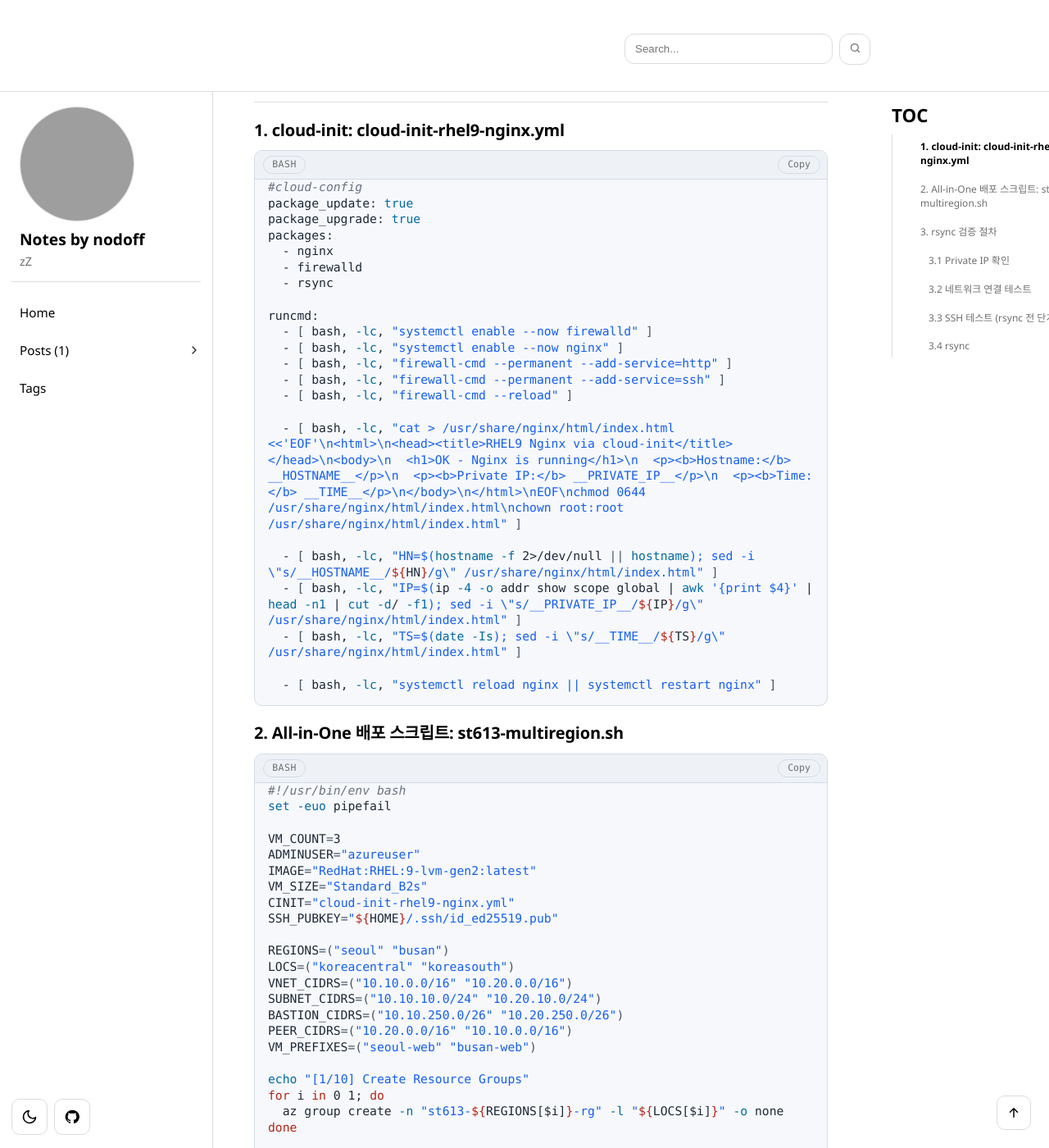
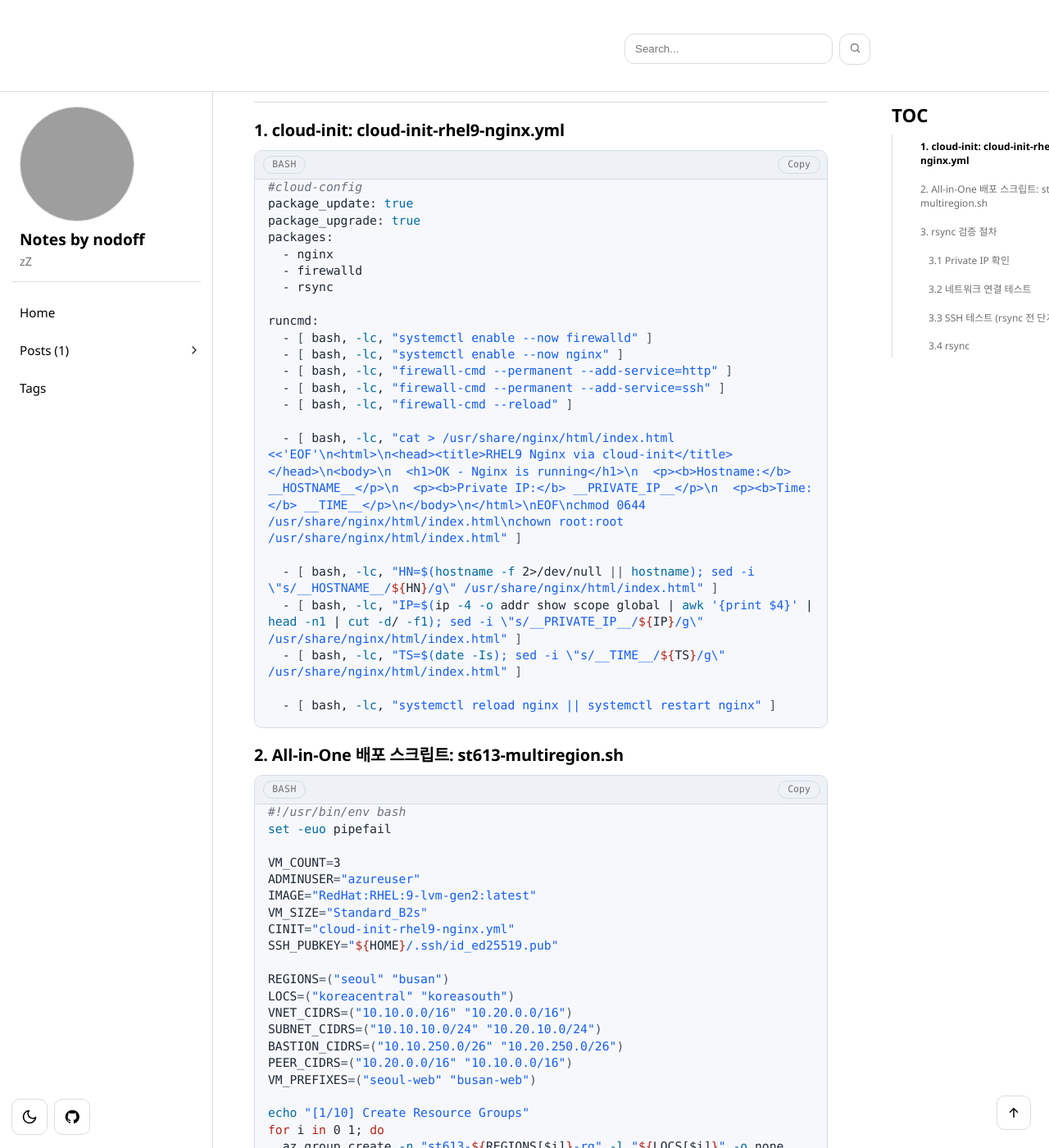
Before and after one commit to nodoff365/nodoff365.github.io, a Jekyll site: the page built from _posts/2026-02-22-texttest.md, in a window 1280 px wide and 1400 px high, scrolled down 314 px. Shown: the whole window at 82% size. Built offline with Jekyll 4.4.1, drawn with Linux system fonts in a browser that asks for light colours; comment, search, counter and statistics services are not loaded; grey boxes are pictures that could not be loaded.

Commit message:
Update main.css

```diff
--- a/assets/css/main.css
+++ b/assets/css/main.css
@@ -690,7 +690,7 @@ html[data-theme="dark"] .theme-icon-sun {
   padding: 0;
   background: transparent;
   font-size: 0.92rem;
-  line-height: 1.2;
+  line-height: 1.25;
   font-family: "Consolas", "Cascadia Code", "Fira Code", "JetBrains Mono", "Noto Sans Mono CJK KR", "Malgun Gothic", monospace;
   position: relative;
   z-index: 1;
@@ -703,7 +703,7 @@ html[data-theme="dark"] .theme-icon-sun {
 .post-content pre code,
 .post-content .highlight code,
 .post-content .highlighter-rouge code {
-  line-height: 1.2 !important;
+  line-height: 1.25 !important;
 }
 
 /* Rouge token colors (IDE-like) */
```
